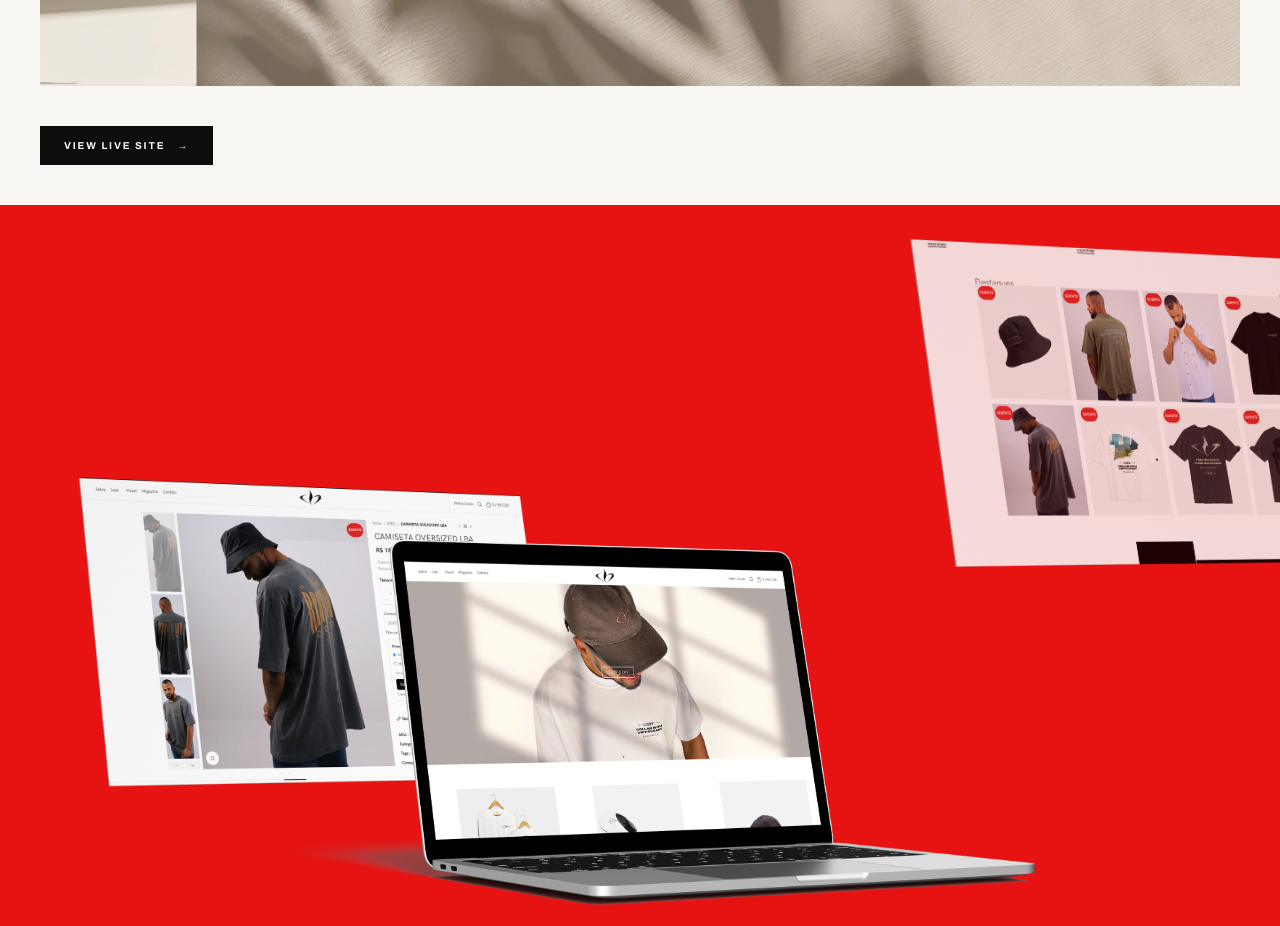
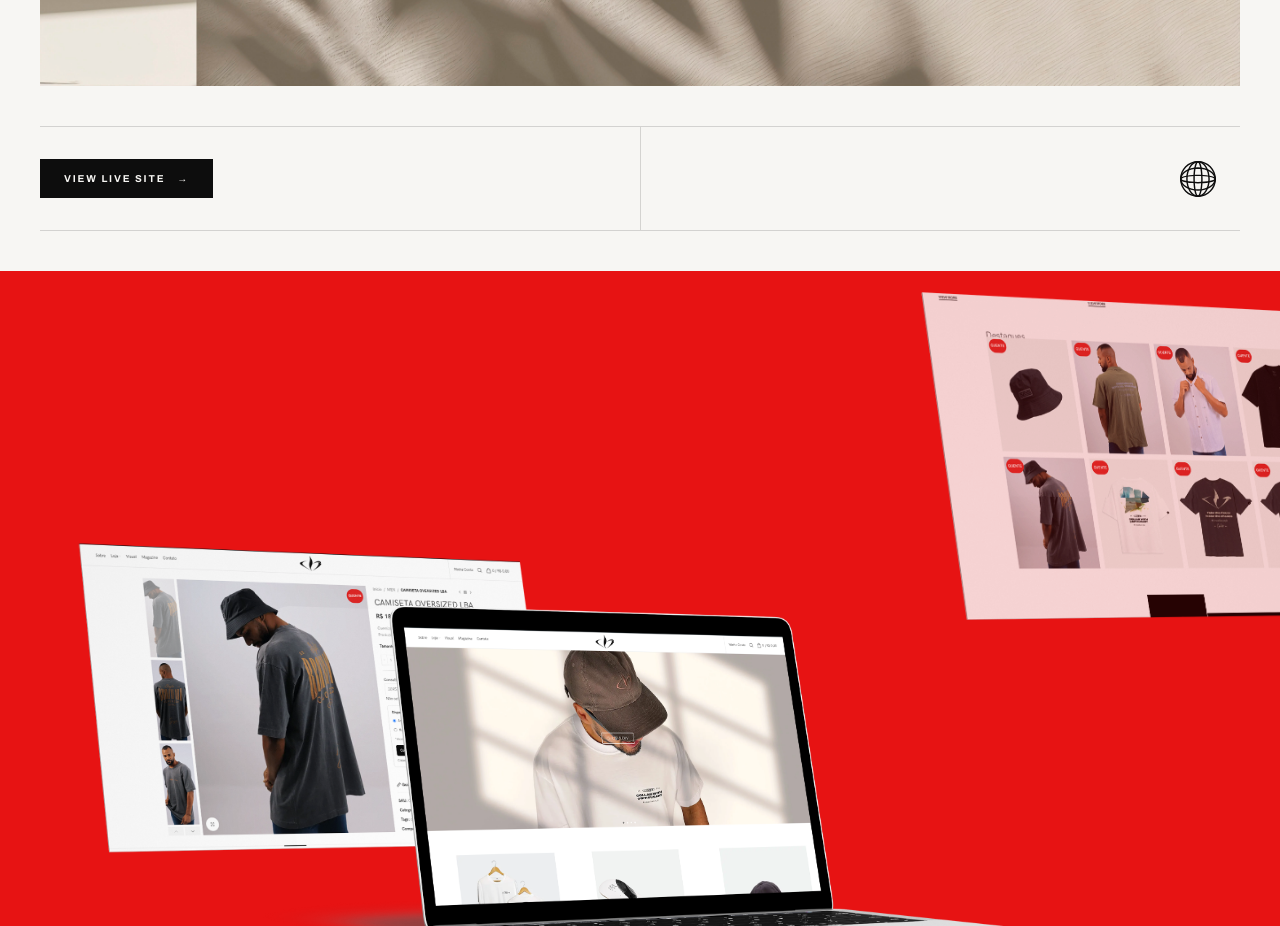
Before and after one commit to tiagojardim83/tgarden, a React (Vite) app: page /projetos/movimento-humano in a window 1280 px wide. Shown: the part 5480-6406 px from the top of the page. Built offline with nearby package versions, Linux system fonts and the light colour scheme.

Commit message:
Redesign the live-site link as a bordered bar with a globe icon
Shared LiveSiteLink component (button + world SVG, split by a
divider) replaces the plain button on both the Efetiva and Lobs
live-site links, keeping the two cases visually consistent.

```diff
--- a/src/pages/MovimentoHumano.tsx
+++ b/src/pages/MovimentoHumano.tsx
@@ -4,7 +4,7 @@ import { motion, useInView, useScroll, useSpring, useTransform } from 'motion/re
 import { useLang } from '../lib/lang'
 import { projects, projectPageCopy } from '../data/content'
 import { useCanHover } from '../lib/useCanHover'
-import { FactSheet } from './ProjectPage'
+import { FactSheet, LiveSiteLink } from './ProjectPage'
 
 const spring = { stiffness: 220, damping: 32, mass: 0.6 }
 
@@ -339,16 +339,11 @@ export default function MovimentoHumano() {
             transition={{ duration: 0.8 }}
           />
 
-          <a
+          <LiveSiteLink
             href="https://www.lobs.com.br/"
-            target="_blank"
-            rel="noreferrer"
-            data-cursor="VIEW"
-            className="group md:col-start-4 md:col-span-9 mt-8 md:mt-10 self-start inline-flex items-center gap-3 bg-ink text-paper px-6 py-3 label hover:bg-red transition-colors duration-300 w-fit"
-          >
-            {ui.viewLive}
-            <span className="transition-transform duration-300 group-hover:translate-x-1">→</span>
-          </a>
+            label={ui.viewLive}
+            className="md:col-start-4 md:col-span-9 mt-8 md:mt-10"
+          />
 
           <div className="relative left-1/2 -translate-x-1/2 w-screen mt-8 md:mt-10">
             <LobsBuild center={lobsScreen02} back={lobsScreen03} front={lobsScreen01} />
--- a/src/pages/ProjectPage.tsx
+++ b/src/pages/ProjectPage.tsx
@@ -4,6 +4,40 @@ import { motion, useScroll, useTransform } from 'motion/react'
 import { useLang } from '../lib/lang'
 import { getProjectDetail, getSectionVideo } from '../data/projectDetails'
 import { projects, projectPageCopy } from '../data/content'
+
+function WorldIcon({ className }: { className?: string }) {
+  return (
+    <svg viewBox="0 0 34.64 34.63" className={className} fill="currentColor">
+      <path d="M17.32,21.53c-5.99,0-17.32-.88-17.32-4.21s11.33-4.21,17.32-4.21,17.32.88,17.32,4.21-11.33,4.21-17.32,4.21ZM17.32,14.5c-4.39,0-8.52.36-11.61,1.01-3.58.76-4.32,1.62-4.32,1.8s.73,1.04,4.32,1.8c3.09.65,7.22,1.01,11.61,1.01s8.51-.36,11.61-1.01c3.58-.76,4.32-1.61,4.32-1.8s-.73-1.05-4.32-1.8c-3.09-.65-7.22-1.01-11.61-1.01Z" />
+      <path d="M17.32,28.67C7.77,28.67,0,23.58,0,17.32S7.77,5.96,17.32,5.96s17.32,5.1,17.32,11.36-7.77,11.36-17.32,11.36ZM17.32,7.35C8.54,7.35,1.39,11.82,1.39,17.32s7.14,9.96,15.92,9.96,15.92-4.47,15.92-9.96-7.14-9.96-15.92-9.96Z" />
+      <path d="M17.32,34.63c-3.54,0-4.47-11.33-4.47-17.32S13.78,0,17.32,0s4.47,11.33,4.47,17.32-.93,17.32-4.47,17.32ZM17.32,1.39c-1.04,0-3.08,5.62-3.08,15.92s2.03,15.92,3.08,15.92,3.08-5.62,3.08-15.92-2.03-15.92-3.08-15.92Z" />
+      <path d="M17.32,34.63c-6.26,0-11.36-7.77-11.36-17.32S11.06,0,17.32,0s11.35,7.77,11.35,17.32-5.09,17.32-11.35,17.32ZM17.32,1.39c-5.49,0-9.97,7.15-9.97,15.92s4.47,15.92,9.97,15.92,9.96-7.15,9.96-15.92S22.81,1.39,17.32,1.39Z" />
+      <path d="M17.32,34.63C7.77,34.63,0,26.87,0,17.32S7.77,0,17.32,0s17.32,7.77,17.32,17.32-7.77,17.32-17.32,17.32ZM17.32,1.39C8.54,1.39,1.39,8.54,1.39,17.32s7.14,15.92,15.92,15.92,15.92-7.15,15.92-15.92S26.1,1.39,17.32,1.39Z" />
+    </svg>
+  )
+}
+
+export function LiveSiteLink({ href, label, className = '' }: { href: string; label: string; className?: string }) {
+  return (
+    <div className={`grid grid-cols-2 border-y border-ink/15 ${className}`}>
+      <a
+        href={href}
+        target="_blank"
+        rel="noreferrer"
+        data-cursor="VIEW"
+        className="group flex items-center gap-3 py-6 md:py-8 pr-4 w-fit"
+      >
+        <span className="inline-flex items-center gap-3 bg-ink text-paper px-6 py-3 label group-hover:bg-red transition-colors duration-300">
+          {label}
+          <span className="transition-transform duration-300 group-hover:translate-x-1">→</span>
+        </span>
+      </a>
+      <div className="flex items-center justify-end pr-4 md:pr-6 border-l border-ink/15 py-6 md:py-8">
+        <WorldIcon className="w-8 h-8 md:w-9 md:h-9 text-ink" />
+      </div>
+    </div>
+  )
+}
 
 function ParallaxImage({ src, alt }: { src: string; alt: string }) {
   const ref = useRef<HTMLDivElement>(null)
@@ -177,16 +211,7 @@ export default function ProjectPage() {
                 </p>
 
                 {s.liveUrl && (
-                  <a
-                    href={s.liveUrl}
-                    target="_blank"
-                    rel="noreferrer"
-                    data-cursor="VIEW"
-                    className="group md:col-start-4 md:col-span-9 self-start inline-flex items-center gap-3 bg-ink text-paper px-6 py-3 label hover:bg-red transition-colors duration-300 w-fit"
-                  >
-                    {ui.viewLive}
-                    <span className="transition-transform duration-300 group-hover:translate-x-1">→</span>
-                  </a>
+                  <LiveSiteLink href={s.liveUrl} label={ui.viewLive} className="md:col-start-4 md:col-span-9" />
                 )}
               </motion.div>
 
```
